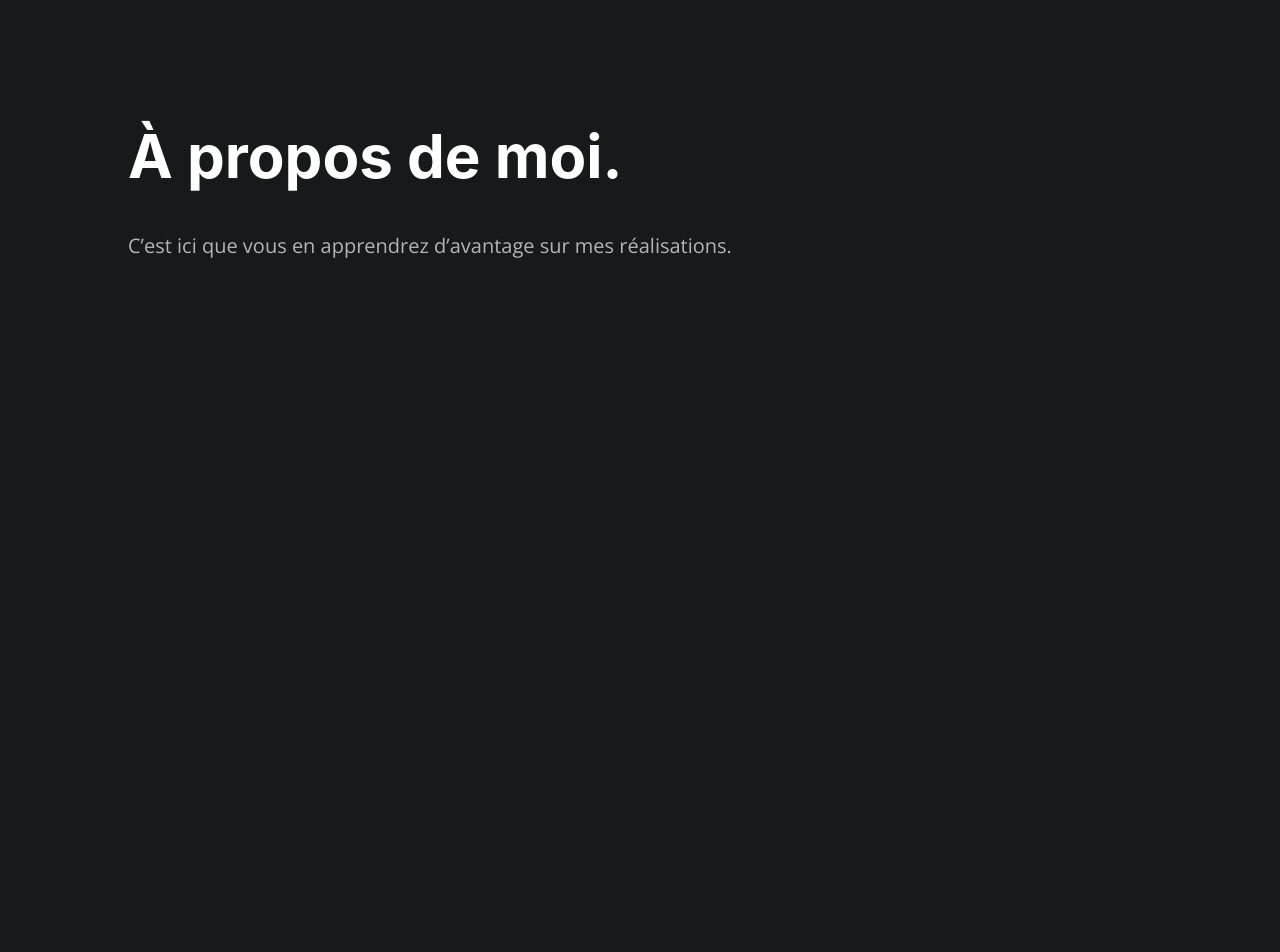
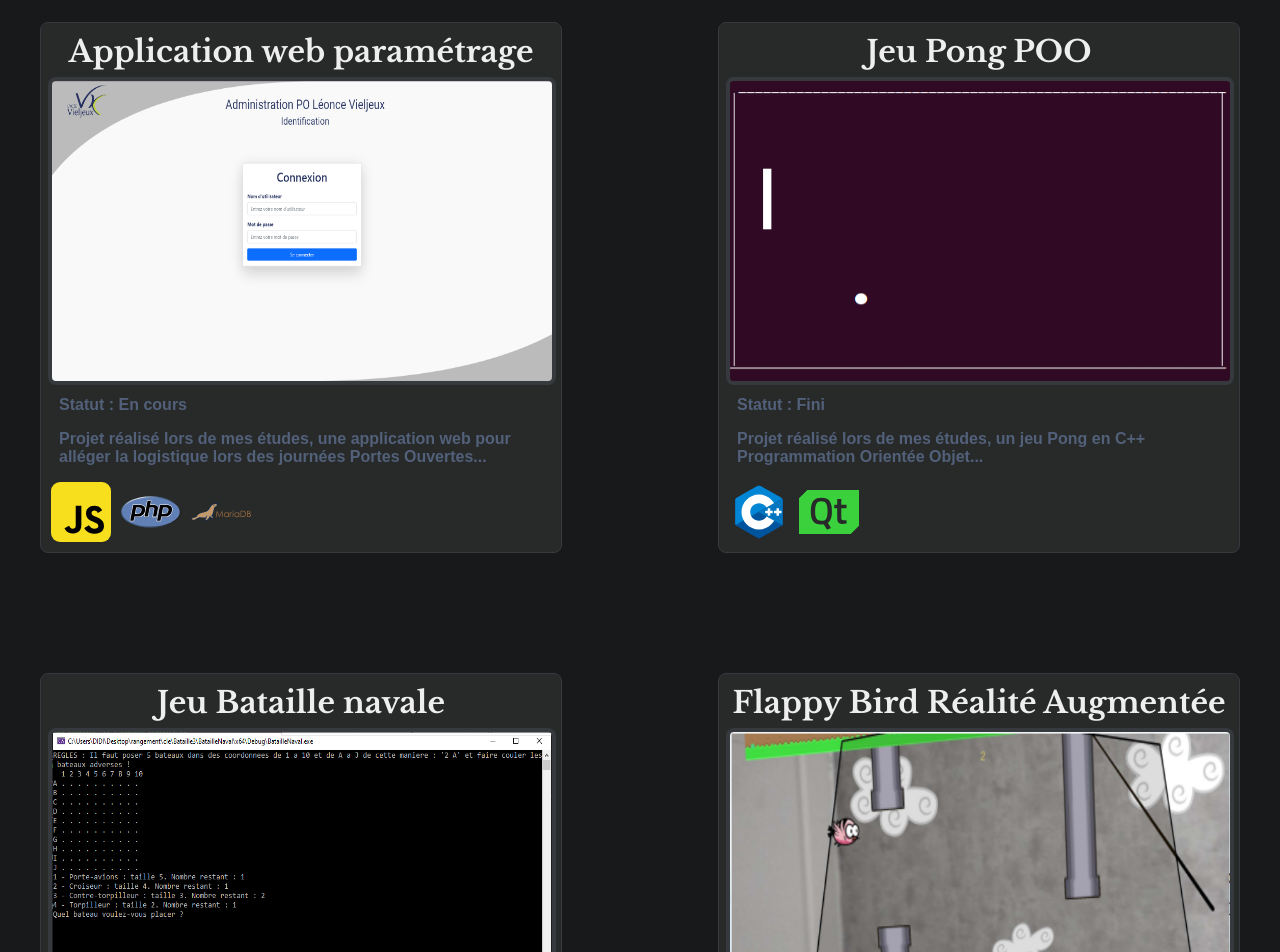
Before and after one commit to Maxencedevweb/Portfolio-Files, a Vue app: page /Portfolio/Projet-BN in a window 1280 px wide. Shown: the part 200-1152 px from the top of the page. Before the commit the page ends 800 px from the top, so only its background shows below. Built offline with nearby package versions, Linux system fonts and the light colour scheme.

Commit message:
Modification chemins images + /Portfolio/

```diff
--- a/package.json
+++ b/package.json
@@ -8,8 +8,7 @@
     "build": "vite build",
     "preview": "vite preview",
     "lint": "eslint . --ext .vue,.js,.jsx,.cjs,.mjs --fix --ignore-path .gitignore",
-    "format": "prettier --write src/",
-    "deploy": "vue-cli-service build && gh-pages -d dist"
+    "format": "prettier --write src/"
   },
   "dependencies": {
     "vue": "^3.4.21",
@@ -18,6 +17,7 @@
   },
   "devDependencies": {
     "@babel/plugin-proposal-numeric-separator": "^7.18.6",
+    "@rollup/plugin-image": "^3.0.3",
     "@rushstack/eslint-patch": "^1.8.0",
     "@vitejs/plugin-vue": "^5.0.4",
     "@vue/eslint-config-prettier": "^9.0.0",
--- a/src/App.vue
+++ b/src/App.vue
@@ -1,6 +1,6 @@
 <script setup>
 import { RouterView } from 'vue-router'
-import HeaderComponent from './components/HeaderComponent.vue';
+import HeaderComponent from '/src/components/HeaderComponent.vue';
 import { useStore } from 'vuex';
 import { computed, onMounted, watch } from 'vue';
 
@@ -50,17 +50,5 @@
 .light-mode {
   background-color:#FAF9FB;
 }
-.dark-mode h1 {
-  color: #ffffff;
-}
-.dark-mode h2 {
-  color: #B4B4B4;
-}
 
-.light-mode h1 {
-  color:#65636D;
-}
-.light-mode h2 {
-  color:#211F26;
-}
 </style>
--- a/src/components/CardRealisationsComponent.vue
+++ b/src/components/CardRealisationsComponent.vue
@@ -1,6 +1,6 @@
 <script>
 
-import Icon from "./icons/Icon.vue"; // Importez votre composant Icon
+import Icon from "/src/components/icons/Icon.vue"; // Importez votre composant Icon
 
 export default {
   components: {
--- a/src/components/HeaderComponent.vue
+++ b/src/components/HeaderComponent.vue
@@ -1,5 +1,5 @@
 <script>
-import SwitchModeButton from "./SwitchModeButtonComponent.vue";
+import SwitchModeButton from "/src/components/SwitchModeButtonComponent.vue";
 export default {
   components: {
     SwitchModeButton
@@ -41,7 +41,7 @@
     <!-- Header -->
     <div :class="{ 'fixed-header': isHeaderFixed }" id="container-nav">
       <nav>
-        <img alt="Logo site" class="logo" src="../../public/assets/M-icon.png" height="100vh" />
+        <img alt="Logo site" class="logo" src="/assets/M-icon.png" height="100vh" />
         <RouterLink to="/">Home</RouterLink>
         <RouterLink to="/Realisations">Mes réalisations</RouterLink>
         <switch-mode-button class="switch-mode-button"></switch-mode-button>
--- a/src/components/SwitchModeButtonComponent.vue
+++ b/src/components/SwitchModeButtonComponent.vue
@@ -2,7 +2,7 @@
     <div>
       <!-- Bouton pour basculer entre le mode sombre et le mode clair -->
       <img
-        :src="mode === 'dark' ? '../../public/assets/icons/darktolight.svg' : '../../public/assets/icons/lighttodark.svg'"
+        :src="mode === 'dark' ? '/Portfolio/assets/icons/darktolight.svg' : '/Portfolio/assets/icons/lighttodark.svg'"
         :alt="mode === 'dark' ? 'Mode clair' : 'Mode sombre'"
         @click="toggleMode"
         style="cursor: pointer;"
--- a/src/components/icons/Icon.vue
+++ b/src/components/icons/Icon.vue
@@ -8,12 +8,12 @@
     iconPath() {
       // Map des titres d'icônes aux chemins SVG correspondants
       const icons = {
-        "IconPhp": "../../../public/assets/icons/php.svg",
-        "IconJs": "../../../public/assets/icons/javascript.svg",
-        "IconMariaDb": "../../../public/assets/icons/mariadb.svg",
-        "IconC++": "../../../public/assets/icons/c++.svg",
-        "IconCSharp": "../../../public/assets/icons/csharp.svg",
-        "IconQt": "../../../public/assets/icons/qt.svg"
+        "IconPhp": "/Portfolio/assets/icons/php.svg",
+        "IconJs": "/Portfolio/assets/icons/javascript.svg",
+        "IconMariaDb": "/Portfolio/assets/icons/mariadb.svg",
+        "IconC++": "/Portfolio/assets/icons/c++.svg",
+        "IconCSharp": "/Portfolio/assets/icons/csharp.svg",
+        "IconQt": "/Portfolio/assets/icons/qt.svg"
         // Ajoutez d'autres titres d'icônes avec leur chemin SVG associé
       };
       // Retourne le chemin de l'icône correspondant au titre ou null s'il n'existe pas
--- a/src/router/index.js
+++ b/src/router/index.js
@@ -1,10 +1,10 @@
 import { createRouter, createWebHistory } from 'vue-router'
-import HomeView from '../views/HomeView.vue'
-import RealisationsView from '../views/RealisationsView.vue'
+import HomeView from '@/views/HomeView.vue'
+import RealisationsView from '@/views/RealisationsView.vue'
 import ProjetBtsPoView from '@/views/ProjetBtsPoView.vue'
 
 const router = createRouter({
-  history: createWebHistory(import.meta.env.BASE_URL),
+  history: createWebHistory('/Portfolio/'),
   routes: [
     {
       path: '/',
@@ -37,8 +37,7 @@
     },
     {
       path: '/:pathMatch(.*)*',
-      name: 'NotFound',
-      component: HomeView
+      redirect: '/'
     }
   ],
   scrollBehavior(to, from, savedPosition) {
--- a/src/views/HomeView.vue
+++ b/src/views/HomeView.vue
@@ -1,7 +1,7 @@
 <template>
   <div id="container-home">
     <h1>À propos de moi.</h1>
-    <h2>C’est ici que vous en apprendrez d’avantage sur mes réalisations.</h2>
+    <h2>Passionné par l'informatique depuis toujours. Actuellement édudiant en BTS SNIR.</h2>
   </div>
 </template>
 
--- a/src/views/ProjetBtsPoView.vue
+++ b/src/views/ProjetBtsPoView.vue
@@ -62,13 +62,13 @@
     <h1 class="animated">Interface de paramétrage pour les journées Portes Ouvertes du Lycée Léonce Vieljeux</h1>
     <h2 class="animated">Dans le cadre de mon projet de BTS, j'ai réalisé une application web en PHP/JS/MariaDB.<br> Cette application permet de configurer les différents points d'intéret du lycée pour ensuite être guidé automatiquement lors des journées portes ouvertes.</h2>
     <h2 class="animated">L'application web est doté d'un système de connexion.</h2>
-    <img class="animated" src="../../public/assets/projet-bts.PNG">
+    <img class="animated" src="/assets/projet-bts.PNG">
     <h2 class="animatedLtoR slide-to-left-scroll">Une fois connecté, l'utilisateur accède à l'interface de paramétrage des points d'intêrets.</h2>
-    <img class="animatedLtoR slide-to-left-scroll"  src="../../public/assets/projet-bts-param.PNG">
+    <img class="animatedLtoR slide-to-left-scroll"  src="/assets/projet-bts-param.PNG">
     <h2 class="animatedLtoR slide-to-left-scroll">Il peut ensuite placer les points graphiquement et y renseigner leurs informations.</h2>
-    <img class="animatedLtoR slide-to-left-scroll"  src="../../public/assets/projet-bts-param-ajouter.PNG">
+    <img class="animatedLtoR slide-to-left-scroll"  src="/assets/projet-bts-param-ajouter.PNG">
     <h2 class="animatedLtoR slide-to-left-scroll">Une fois tous les points placés, il suffit de les relier en cliquant sur les points pour former des chemins.</h2>
-    <img class="animatedLtoR slide-to-left-scroll"  src="../../public/assets/projet-bts-chemins.PNG">
+    <img class="animatedLtoR slide-to-left-scroll"  src="/assets/projet-bts-chemins.PNG">
   </div>
 </template>
 
--- a/src/views/RealisationsView.vue
+++ b/src/views/RealisationsView.vue
@@ -1,5 +1,5 @@
 <script>
-import CardRealisations from '../components/CardRealisationsComponent.vue';
+import CardRealisations from '/src/components/CardRealisationsComponent.vue';
 
 export default {
   components: {
@@ -11,7 +11,7 @@
         {
           redirectionLink:"/Projet-PO",
           title: "Application web paramétrage",
-          imageUrl: "../../public/assets/projet-bts.PNG",
+          imageUrl: "/Portfolio/assets/projet-bts.PNG",
           status: "En cours",
           content: "Projet réalisé lors de mes études, une application web pour alléger la logistique lors des journées Portes Ouvertes...",
           iconTitles: ["IconJs", "IconPhp", "IconMariaDb"]
@@ -19,7 +19,7 @@
         {
           redirectionLink:"/Projet-PONG",
           title: "Jeu Pong POO",
-          imageUrl: "../../public/assets/projet-bts-pong.PNG",
+          imageUrl: "/Portfolio/assets/projet-bts-pong.PNG",
           status: "Fini",
           content: "Projet réalisé lors de mes études, un jeu Pong en C++ Programmation Orientée Objet...",
           iconTitles: ["IconC++", "IconQt"]
@@ -27,7 +27,7 @@
         {
           redirectionLink:"/Projet-BN",
           title: "Jeu Bataille navale",
-          imageUrl: "../../public/assets/projet-bts-bataillenavale.PNG",
+          imageUrl: "/Portfolio/assets/projet-bts-bataillenavale.PNG",
           status: "Fini",
           content: "Projet réalisé lors de mes études, un jeu bataille navale en C++...",
           iconTitles: ["IconC++"]
@@ -35,7 +35,7 @@
         {
           redirectionLink:"/Projet-FlappyBirdRA",
           title: "Flappy Bird Réalité Augmentée",
-          imageUrl: "../../public/assets/projet-flappybird.PNG",
+          imageUrl: "/Portfolio/assets/projet-flappybird.PNG",
           status: "Fini",
           content: "Projet réalisé en tant que stagiaire dans l'entreprise Ullo, une copie du jeu mobile Flappy Bird en réalité augmentée.",
           iconTitles: ["IconCSharp"]
--- a/vite.config.js
+++ b/vite.config.js
@@ -12,5 +12,7 @@
     alias: {
       '@': fileURLToPath(new URL('./src', import.meta.url))
     }
-  }
+  },
+  assetsInclude: ['**/*.PNG'],
+  base: '/Portfolio/'
 })
```
Also changed, not shown: 3 other files (tests, documents, lock files or other folders).
